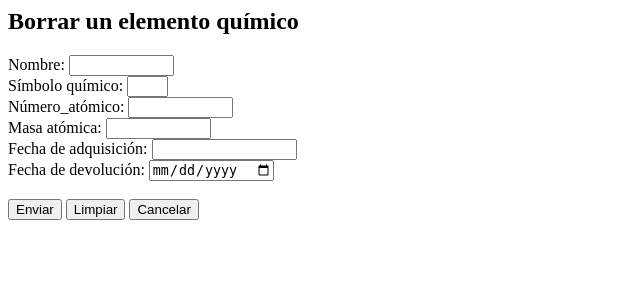
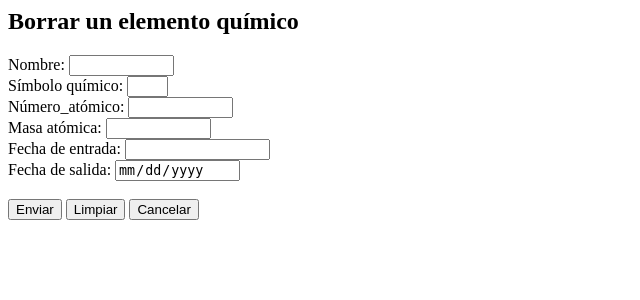
Before and after one commit to rodsanjo/table_crud, a PHP site: template app/vistas/elementos/form_borrar.php in a window 1280 px wide. Shown: the top 300 px of the page, without its empty margins (0-640 px from the left). Run offline with PHP 8.4, Linux system fonts and the light colour scheme; the template is opened without the code that fills it, so the values that code supplies are empty.

Commit message:
Cambio de nombres: 	fecha_adquisicion por fecha_entrada 	fecha_devolucion por fecha_salida

```diff
--- a/app/vistas/elementos/form_and_inputs.php
+++ b/app/vistas/elementos/form_and_inputs.php
@@ -21,12 +21,12 @@
 	<?php echo \core\HTML_Tag::span_error('masa_atomica', $datos); ?>
 	<br />
 
-        Fecha de adquisición: <input id='fecha_adquisicion' name='fecha_adquisicion' type='text' size='15'  maxlength='dd/mm/aaaa' value='<?php echo \core\Array_Datos::values('fecha_adquisicion', $datos); ?>'/>
-	<?php echo \core\HTML_Tag::span_error('fecha_adquisicion', $datos); ?>
+        Fecha de entrada: <input id='fecha_entrada' name='fecha_entrada' type='text' size='15'  maxlength='dd/mm/aaaa' value='<?php echo \core\Array_Datos::values('fecha_entrada', $datos); ?>'/>
+	<?php echo \core\HTML_Tag::span_error('fecha_entrada', $datos); ?>
 	<br />
 
-        Fecha de devolución: <input id='fecha_devolucion' name='fecha_devolucion' type='date' value='<?php echo \core\Array_Datos::values('fecha_devolucion', $datos); ?>'/>
-	<?php echo \core\HTML_Tag::span_error('fecha_devolucion', $datos); ?>
+        Fecha de salida: <input id='fecha_salida' name='fecha_salida' type='date' value='<?php echo \core\Array_Datos::values('fecha_salida', $datos); ?>'/>
+	<?php echo \core\HTML_Tag::span_error('fecha_salida', $datos); ?>
 	<br />
 
 	<br />
--- a/app/vistas/elementos/form_borrar.php
+++ b/app/vistas/elementos/form_borrar.php
@@ -6,7 +6,7 @@
 		window.document.getElementById("simbolo_quimico").readOnly='readonly';
                 window.document.getElementById("numero_atomico").readOnly='readonly';
                 window.document.getElementById("masa_atomica").readOnly='readonly';
-                window.document.getElementById("fecha_adquisicion").readOnly='readonly';
-                window.document.getElementById("fecha_adquisicion").readOnly='readonly';
+                window.document.getElementById("fecha_entrada").readOnly='readonly';
+                window.document.getElementById("fecha_salida").readOnly='readonly';
 	</script>
 </div>
--- a/app/vistas/elementos/index.php
+++ b/app/vistas/elementos/index.php
@@ -30,8 +30,8 @@
                         <td>{$fila['simbolo_quimico']}</td>
                         <td>{$fila['numero_atomico']}</td>
                         <td>{$fila['masa_atomica']}</td>
-                        <td>{$fila['fecha_adquisicion']}</td>
-                        <td>{$fila['fecha_devolucion']}</td>
+                        <td>{$fila['fecha_entrada']}</td>
+                        <td>{$fila['fecha_salida']}</td>
                         <td>
                     ".\core\HTML_Tag::a_boton("boton", array("elementos", "form_modificar", $fila['id']), "modificar")
                     //<a class='boton' href='?menu={$datos['controlador_clase']}&submenu=form_modificar&id={$fila['id']}' >modificar</a>
--- a/db_definition/daw2_inserts.sql
+++ b/db_definition/daw2_inserts.sql
@@ -24,7 +24,7 @@ insert into daw2_tipos values
 ;
 
 insert into daw2_elementos
- (nombre, simbolo_quimico, numero_atomico, masa_atomica, tipo_id, fecha_adquisicion, fecha_devolucion) values
+ (nombre, simbolo_quimico, numero_atomico, masa_atomica, tipo_id, fecha_entrada, fecha_salida) values
  ('Oxigeno', 'O', 2, 15.9994, 7,'1994-10-15', null)
 ,('Hidrogeno', 'H', 1, 1.00794, 7,'1994-10-10', null)
 ,('Hierro', 'Fe', 26, 55.845, 3,'1996-04-20', '2016-11-05')
--- a/db_definition/daw2_tables_and_user.sql
+++ b/db_definition/daw2_tables_and_user.sql
@@ -36,8 +36,8 @@ create table if not exists daw2_elementos
 , numero_atomico integer
 , masa_atomica decimal(10,3) default null
 , tipo_id integer unsigned
-, fecha_adquisicion timestamp default now()
-, fecha_devolucion date /*Solo admite un current_timestamp() por tabla - Error Code: 1293. Incorrect table definition; there can be only one TIMESTAMP column with CURRENT_TIMESTAMP in DEFAULT or ON UPDATE clause   */
+, fecha_entrada timestamp default now()
+, fecha_salida date /*Solo admite un current_timestamp() por tabla - Error Code: 1293. Incorrect table definition; there can be only one TIMESTAMP column with CURRENT_TIMESTAMP in DEFAULT or ON UPDATE clause   */
 , primary key(id)
 , unique(nombre)
 , unique(simbolo_quimico)
```
Also changed, not shown: app/controladores/elementos.php (+4 -4 lines), db_definition/daw2_triggers.sql (+6 -6 lines), 1 other file.
